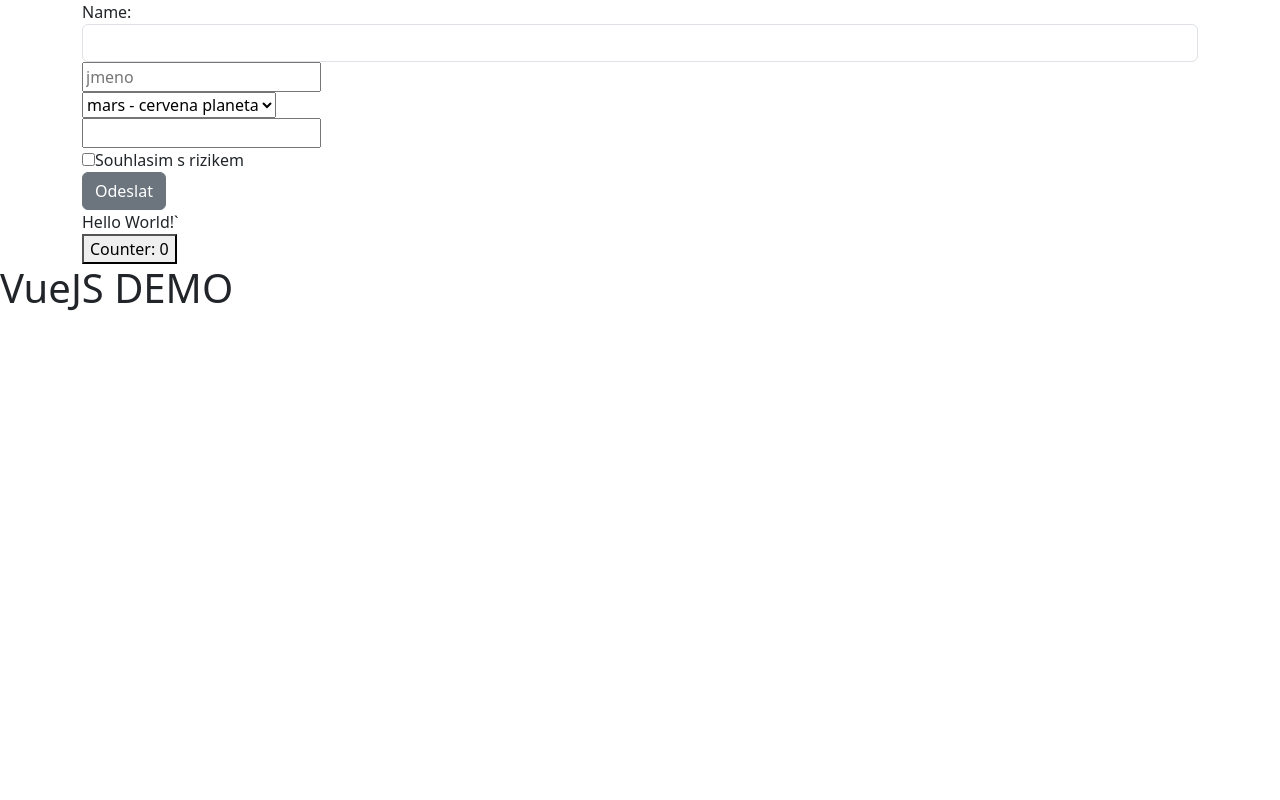
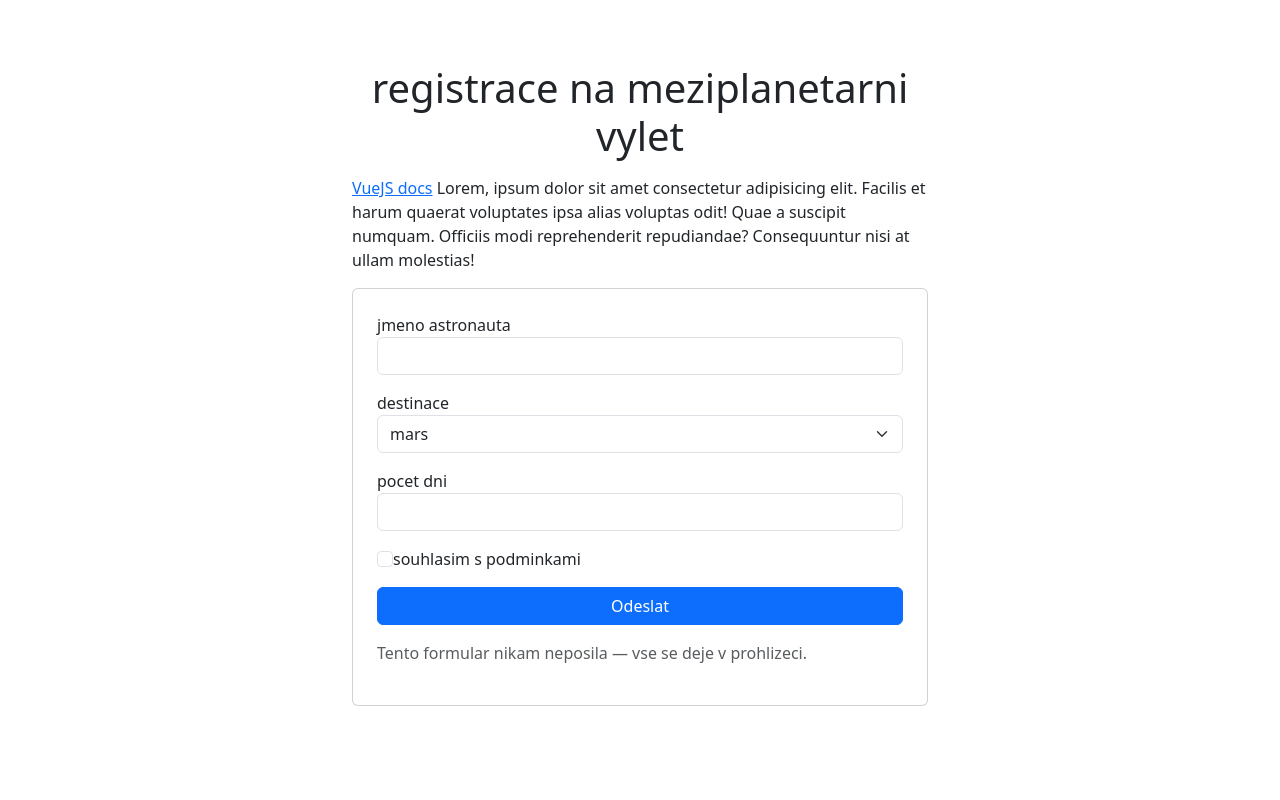
Before and after one commit to gyarab/2025_wt_kadlec, a plain HTML site: page vuejs/index.html in a window 1280 px wide. Shown: the top 800 px of the page. Drawn offline with nearby package versions, Linux system fonts and the light colour scheme.

Commit message:
Revamp space travel registration page layout
Updated the HTML structure and form elements for a space travel registration page, including improved styling and functionality.

```diff
--- a/vuejs/index.html
+++ b/vuejs/index.html
@@ -3,70 +3,90 @@
 <head>
     <meta charset="UTF-8">
     <meta name="viewport" content="width=device-width, initial-scale=1.0">
-    <title>Document</title>
-    <link href="https://cdn.jsdelivr.net/npm/bootstrap@5.3.3/dist/css/bootstrap.min.css" rel="stylesheet">
-
+    <title>Meziplanetární výlet</title>
+    <link rel="icon" href="./favicon.ico">
+    <link href="https://cdn.jsdelivr.net/npm/bootstrap@5.3.8/dist/css/bootstrap.min.css" rel="stylesheet" integrity="sha384-sRIl4kxILFvY47J16cr9ZwB07vP4J8+LH7qKQnuqkuIAvNWLzeN8tE5YBujZqJLB" crossorigin="anonymous">
 </head>
 <body>
-    <div class="container">
-        <a href="https://vuejs.org/guide/introduction"></a>
+    <div class="container pt-5" style="max-width: 600px; padding-bottom: 400px;">
+        <h1 class="text-center my-3">registrace na meziplanetarni vylet</h1>
+        <p>
+            <a href="https://vuejs.org/guide/introduction" target="_blank">VueJS docs</a> Lorem, ipsum dolor sit amet consectetur adipisicing elit. Facilis et harum quaerat voluptates ipsa alias voluptas odit! Quae a suscipit numquam. Officiis modi reprehenderit repudiandae? Consequuntur nisi at ullam molestias!
+        </p>
         <div id="app">
+            <div class="card p-4">
                 <form>
-                <div>
-
-                        Name: <input class="form-control">
-                    <input type="text" name="name" placeholder="jmeno">
+                    <div class="mb-3">
+                        <label for="name">jmeno astronauta</label>
+                        <input class="form-control" type="text" id="name" name="name">
                     </div>
-                <div>
-
-                    <select name="planet">
-                        <option value="mars">mars - cervena planeta</option>
-                        <option value="venuse">venuse -</option>
+                    <div class="mb-3">
+                        <label for="planet">destinace</label>
+                        <select class="form-select" id="planet" name="planet">
+                            <option value="Mars">mars</option>
+                            <option value="Venuše">venuše</option>
                         </select>
                     </div>
-                <div>
-
-                    <input type="number" name="days" id="days">
+                    <div class="mb-3">
+                        <label for="days">pocet dni</label>
+                        <input class="form-control" type="number" id="days" name="days">
                     </div>
-                <div>
-
-                    <input type="checkbox" id="terms">
-                    <label for="terms">Souhlasim s rizikem</label>
+                    <div class="mb-3">
+                        <input class="form-check-input" type="checkbox" id="terms">
+                        <label class="form-check-label" for="terms">souhlasim s podminkami</label>
                     </div>
-                <div>
-                    <button class="btn btn-secondary">Odeslat</button>
+                    <div class="pb-3">
+                        <button class="btn btn-primary w-100" :disabled="!isValid" type="submit">Odeslat</button>
                     </div>
+                    <p class="text-muted">
+                        Tento formular nikam neposila — vse se deje v prohlizeci.
+                    </p>
                 </form>
 
-            {{ message }}`
+            </div>
+        </div>
+    </div>
+    <div class="card p-3">
+<h2>palubni listek</h2>
+<p>
+    jmeno: <strong>Tester testovic</strong>
+    destinace: <strong>mars</strong>
+    pocet dni : <strong>3</strong>
+    odhadovana cena: <strong>2400 kreditu</strong>
+</p>
+<p class="text-muted">
+    pokud si to rozmyslis, muzes formular upravit
+</p>
 
-                <br>
-
-                <button @click="count++">Counter: {{ counter }}</button>
     </div>
 
+    <script src="https://cdn.jsdelivr.net/npm/bootstrap@5.3.8/dist/js/bootstrap.bundle.min.js" integrity="sha384-FKyoEForCGlyvwx9Hj09JcYn3nv7wiPVlz7YYwJrWVcXK/BmnVDxM+D2scQbITxI" crossorigin="anonymous"></script>
+    <script src="https://unpkg.com/vue@3/dist/vue.global.js"></script>
 
-
-
-
-
-    </div>
-    <h1>VueJS DEMO</h1>
-
-     <script src="https://unpkg.com/vue@3/dist/vue.global.js"></script>
     <script>
-
         const app = Vue.createApp({
         data() {
             return {
                 message: "Hello World!",
-            counter: 0
+                count: 0,
+                trip: {
+                    name: "",
+                    destination: "",
+                    days: 1,
+                    accepted: false,
+                }
+
+            }
+        },
+        computed: {
+            isValid() {
+                return true
             }
         }
     })
 
     app.mount('#app')
+
     </script>
-
 </body>
 </html>
```
Lines whose indentation alone changed are shown as unchanged.
